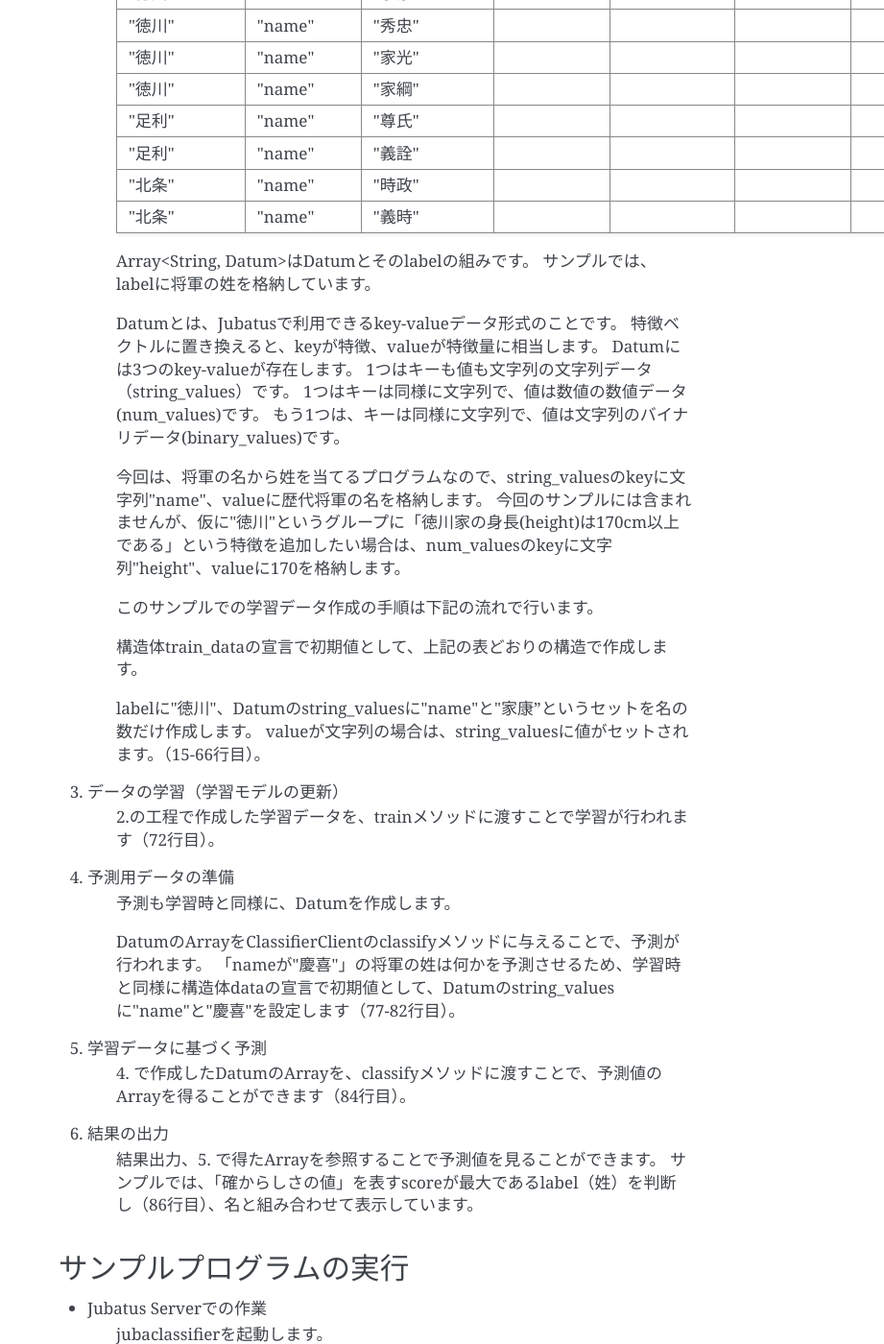
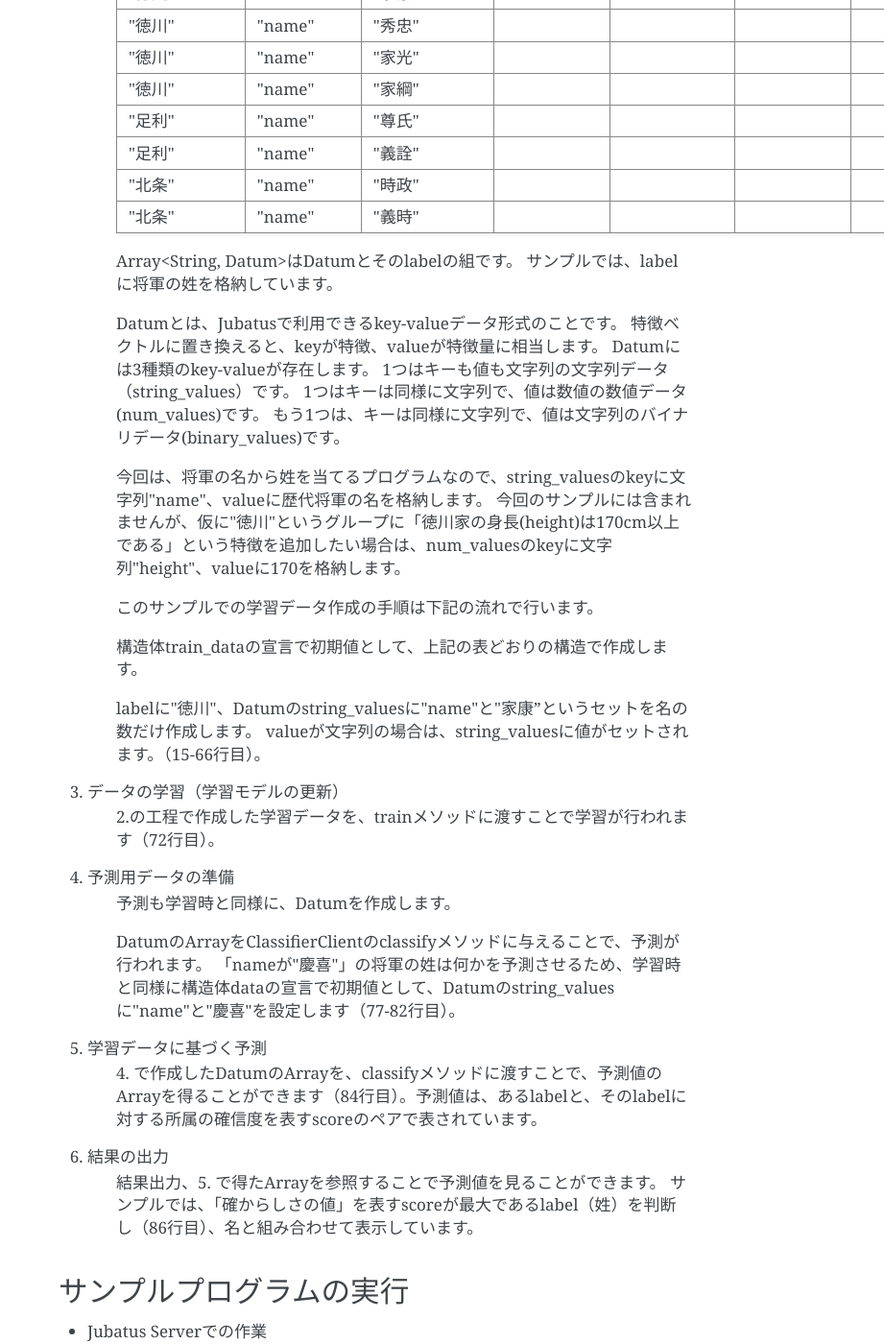
Before and after one commit to jubatus/website, a Sphinx documentation site: the page built from source/ja/tutorial/classifier_ruby.rst, in a window 1280 px wide and 1400 px high, scrolled down 4093 px. Shown: the whole window at 96% size, without its empty margins (359-1280 px from the left). Built offline with Sphinx 7.4.7, drawn with Linux system fonts in a browser that asks for light colours; the version number could not be read and is left out; some of the changed text lies outside the part shown.

Commit message:
Fix tutorial classifier ruby

```diff
--- a/source/ja/tutorial/classifier_ruby.rst
+++ b/source/ja/tutorial/classifier_ruby.rst
@@ -164,7 +164,7 @@
 
     今回はmethodで"AROW"を指定していますので、「"regularization_weight" : 1.0」を指定します。
     なお、各アルゴリズムのregularization_weightパラメータ（学習に対する感度パラメータ）はアルゴリズム中における役割が異なるため、アルゴリズム毎に適切な値は異なることに注意してください。
-    regularization_weightパラメータは大きくすると学習が早くなりますが、代わりにノイズに弱くなります。
+    一般に、regularization_weightパラメータは大きくすると学習が早くなりますが、代わりにノイズに弱くなります。
 
 **shogun.rb**
 
@@ -210,12 +210,12 @@
     |"北条"       |"name"     |"義時"           |            |               |            |                |
     +-------------+-----------+-----------------+------------+---------------+------------+----------------+
 
-    Array<String, Datum>はDatumとそのlabelの組みです。
+    Array<String, Datum>はDatumとそのlabelの組です。
     サンプルでは、labelに将軍の姓を格納しています。
 
     Datumとは、Jubatusで利用できるkey-valueデータ形式のことです。
     特徴ベクトルに置き換えると、keyが特徴、valueが特徴量に相当します。
-    Datumには3つのkey-valueが存在します。
+    Datumには3種類のkey-valueが存在します。
     1つはキーも値も文字列の文字列データ（string_values）です。
     1つはキーは同様に文字列で、値は数値の数値データ(num_values)です。
     もう1つは、キーは同様に文字列で、値は文字列のバイナリデータ(binary_values)です。
@@ -240,7 +240,7 @@
     「nameが"慶喜"」の将軍の姓は何かを予測させるため、学習時と同様に構造体dataの宣言で初期値として、Datumのstring_valuesに"name"と"慶喜"を設定します（77-82行目）。
 
 5. 学習データに基づく予測
-    4\. で作成したDatumのArrayを、classifyメソッドに渡すことで、予測値のArrayを得ることができます（84行目）。
+    4\. で作成したDatumのArrayを、classifyメソッドに渡すことで、予測値のArrayを得ることができます（84行目）。予測値は、あるlabelと、そのlabelに対する所属の確信度を表すscoreのペアで表されています。
 
 6. 結果の出力
     結果出力、5. で得たArrayを参照することで予測値を見ることができます。
@@ -259,6 +259,8 @@
      $ jubaclassifier --configpath shogun.json
 
 * Jubatus Clientでの作業
+    サンプルクライアントプログラムを実行します。
+
     ::
 
      $ ruby shogun.rb
```
